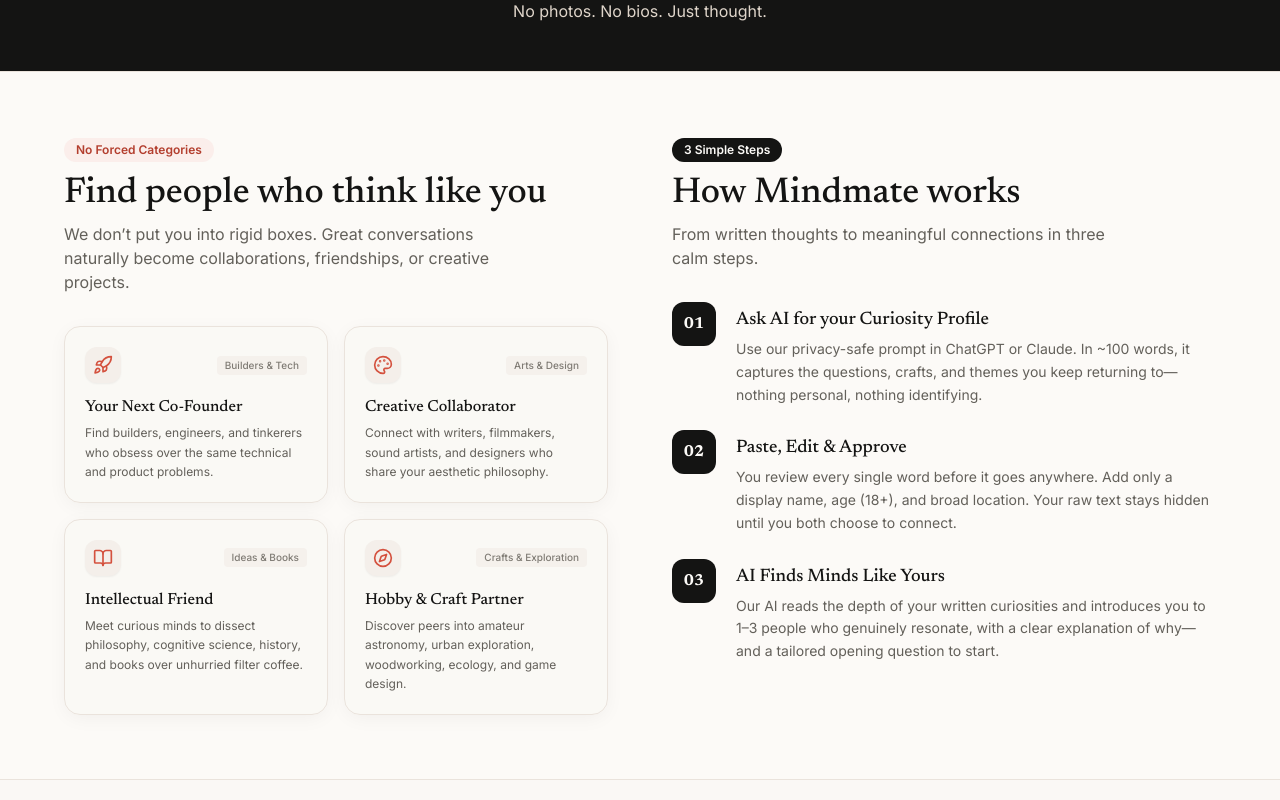
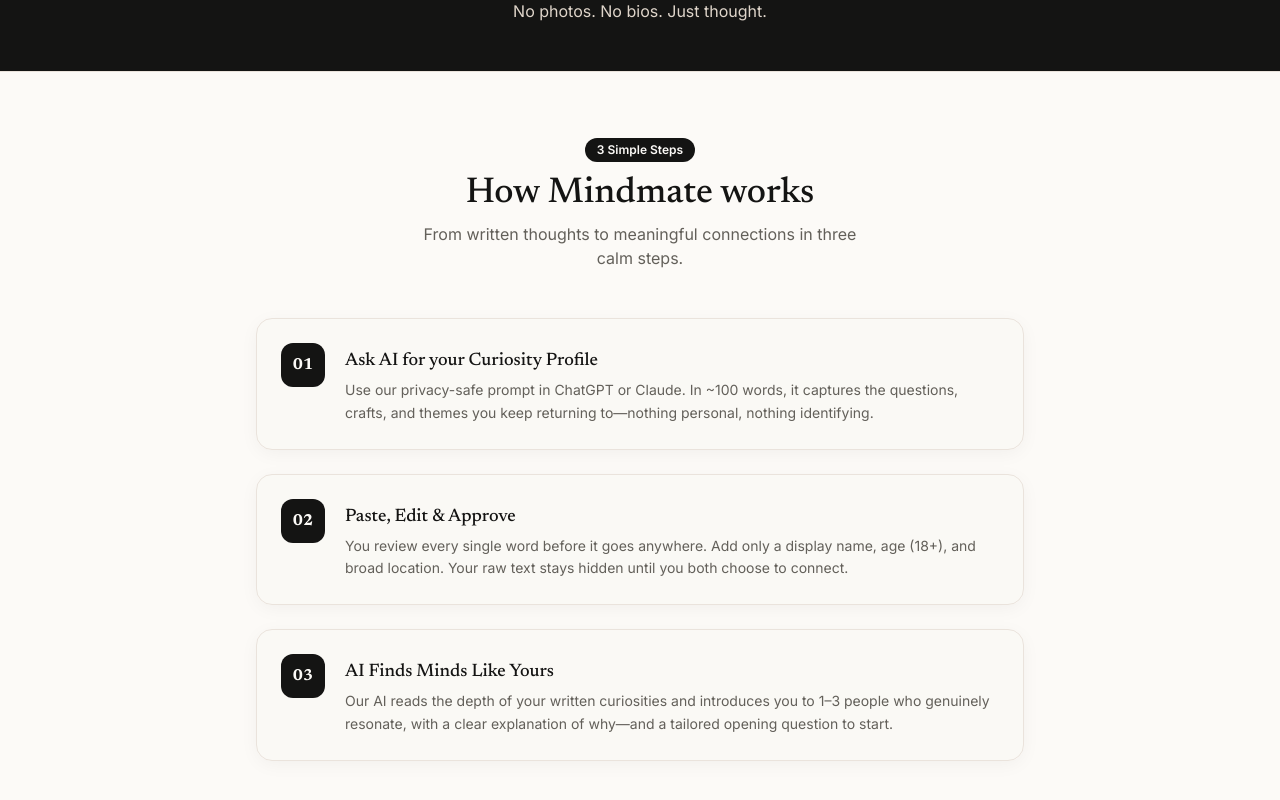
Before and after one commit to rajsinghast03/mindmate, a Next.js app: page / in a window 1280 px wide. Shown: the part 920-1720 px from the top of the page. Built offline with nearby package versions, Linux system fonts and the light colour scheme.

Commit message:
feat: remove connection archetypes grid, keep only how-it-works section on homepage

```diff
--- a/app/page.tsx
+++ b/app/page.tsx
@@ -9,40 +9,8 @@
   ShieldCheck,
   Lock,
   EyeOff,
-  Rocket,
-  Palette,
-  BookOpen,
-  Compass,
   Users,
-  MessageSquare,
 } from 'lucide-react';
-
-const CONNECTION_MODES = [
-  {
-    icon: Rocket,
-    title: 'Your Next Co-Founder',
-    desc: 'Find builders, engineers, and tinkerers who obsess over the same technical and product problems.',
-    tag: 'Builders & Tech',
-  },
-  {
-    icon: Palette,
-    title: 'Creative Collaborator',
-    desc: 'Connect with writers, filmmakers, sound artists, and designers who share your aesthetic philosophy.',
-    tag: 'Arts & Design',
-  },
-  {
-    icon: BookOpen,
-    title: 'Intellectual Friend',
-    desc: 'Meet curious minds to dissect philosophy, cognitive science, history, and books over unhurried filter coffee.',
-    tag: 'Ideas & Books',
-  },
-  {
-    icon: Compass,
-    title: 'Hobby & Craft Partner',
-    desc: 'Discover peers into amateur astronomy, urban exploration, woodworking, ecology, and game design.',
-    tag: 'Crafts & Exploration',
-  },
-];
 
 const HOW_IT_WORKS = [
   {
@@ -136,67 +104,22 @@
         id="find-minds"
         className="w-full bg-paper-50 py-16 px-4 sm:px-6 border-y border-paper-300"
       >
-        <div className="mx-auto max-w-6xl grid grid-cols-1 lg:grid-cols-2 gap-12 lg:gap-16 items-start">
-
-          {/* Left Column: Who You Can Meet */}
-          <div>
-            <div className="mb-8">
-              <div className="inline-block rounded-full bg-accent-100 px-3 py-1 text-xs font-semibold text-accent-700 mb-3">
-                No Forced Categories
-              </div>
-              <h2 className="font-serif text-3xl sm:text-4xl font-medium text-ink-950">
-                Find people who think like you
-              </h2>
-              <p className="text-ink-600 text-sm sm:text-base mt-2 max-w-md">
-                We don&rsquo;t put you into rigid boxes. Great conversations naturally become collaborations, friendships, or creative projects.
-              </p>
-            </div>
-
-            <div className="grid grid-cols-1 sm:grid-cols-2 gap-4">
-              {CONNECTION_MODES.map((mode, idx) => {
-                const Icon = mode.icon;
-                return (
-                  <div
-                    key={idx}
-                    className="rounded-2xl border border-paper-300 bg-paper-100/60 p-5 shadow-soft transition-all hover:border-accent-500/50 hover:bg-paper-50 hover:shadow-card"
-                  >
-                    <div className="flex items-center justify-between gap-2 mb-3">
-                      <div className="flex h-9 w-9 items-center justify-center rounded-xl bg-paper-200 shadow-sm">
-                        <Icon className="h-4.5 w-4.5 h-5 w-5 text-accent-600" />
-                      </div>
-                      <span className="text-[10px] font-mono font-medium text-ink-500 bg-paper-200/80 px-2 py-0.5 rounded">
-                        {mode.tag}
-                      </span>
-                    </div>
-                    <h3 className="font-serif text-base font-medium text-ink-950 mb-1">
-                      {mode.title}
-                    </h3>
-                    <p className="text-xs text-ink-600 leading-relaxed">
-                      {mode.desc}
-                    </p>
-                  </div>
-                );
-              })}
-            </div>
-          </div>
-
-          {/* Right Column: How It Works */}
-          <div>
-            <div className="mb-8">
+        <div className="mx-auto max-w-3xl">
+          <div className="text-center mb-12">
             <div className="inline-block rounded-full bg-ink-950 px-3 py-1 text-xs font-semibold text-paper-50 mb-3">
               3 Simple Steps
             </div>
             <h2 className="font-serif text-3xl sm:text-4xl font-medium text-ink-950">
               How Mindmate works
             </h2>
-              <p className="text-ink-600 text-sm sm:text-base mt-2 max-w-md">
+            <p className="text-ink-600 text-sm sm:text-base mt-2 max-w-md mx-auto">
               From written thoughts to meaningful connections in three calm steps.
             </p>
           </div>
 
           <ol className="space-y-6">
             {HOW_IT_WORKS.map((item) => (
-                <li key={item.step} className="flex items-start gap-5">
+              <li key={item.step} className="flex items-start gap-5 rounded-2xl border border-paper-300 bg-paper-100/60 p-6 shadow-soft">
                 <div className="flex h-11 w-11 shrink-0 items-center justify-center rounded-xl bg-ink-950 text-paper-50 font-serif font-bold text-base">
                   {item.step}
                 </div>
@@ -211,7 +134,6 @@
               </li>
             ))}
           </ol>
-          </div>
         </div>
       </section>
 
```
Lines whose indentation alone changed are shown as unchanged.
